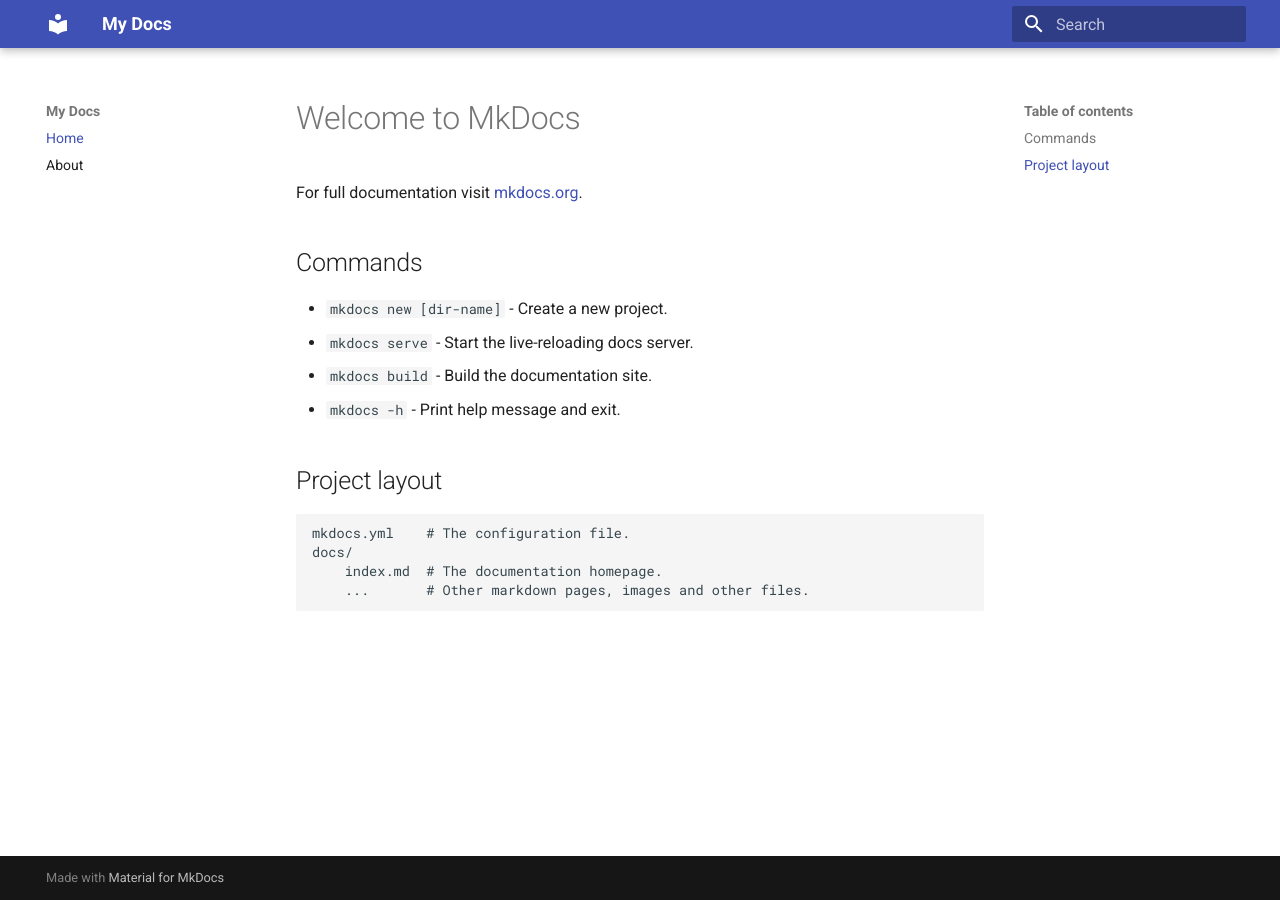
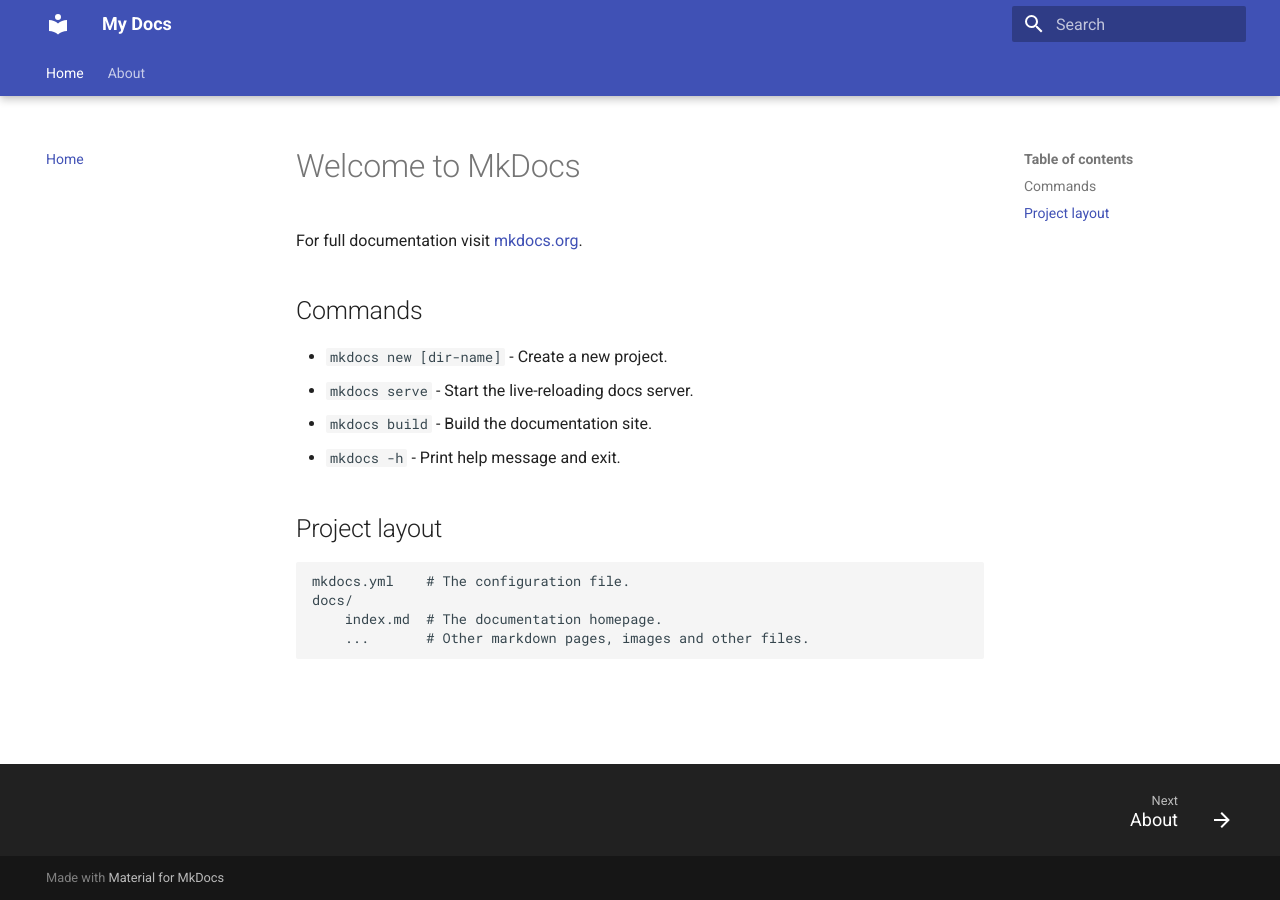
Before and after one commit to diasbaskara/diasbaskara.github.io, an MkDocs documentation site: the page built from docs/index.md, in a window 1280 px wide. Built offline with MkDocs 1.6.1 and Material for MkDocs 9.7.7, drawn with Linux system fonts in a browser that asks for light colours.

Commit message:
Modify mkdocs.yml

```diff
--- a/mkdocs.yml
+++ b/mkdocs.yml
@@ -1,7 +1,15 @@
 site_name: My Docs
+site_url: https://diasbaskara.id/
 theme:
   name: material
-site_url: https://diasbaskara.id/
+  features:
+    - navigation.tabs
+    - navigation.tabs.sticky
+    - navigation.expand
+    - navigation.path
+    - navigation.top
+    - navigation.footer
+    - header.autohide
 nav:
   - Home: index.md
   - About: about.md
```
Also changed, not shown: 2 other files.
